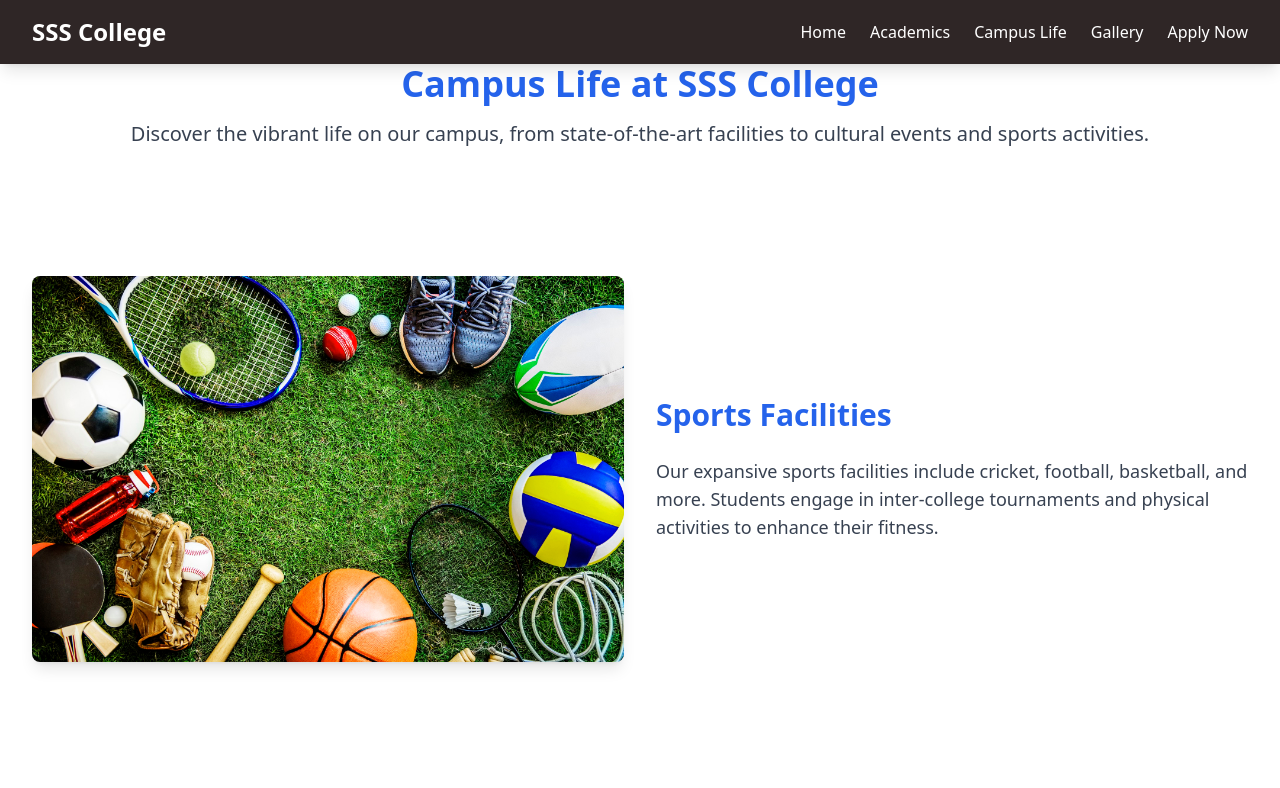
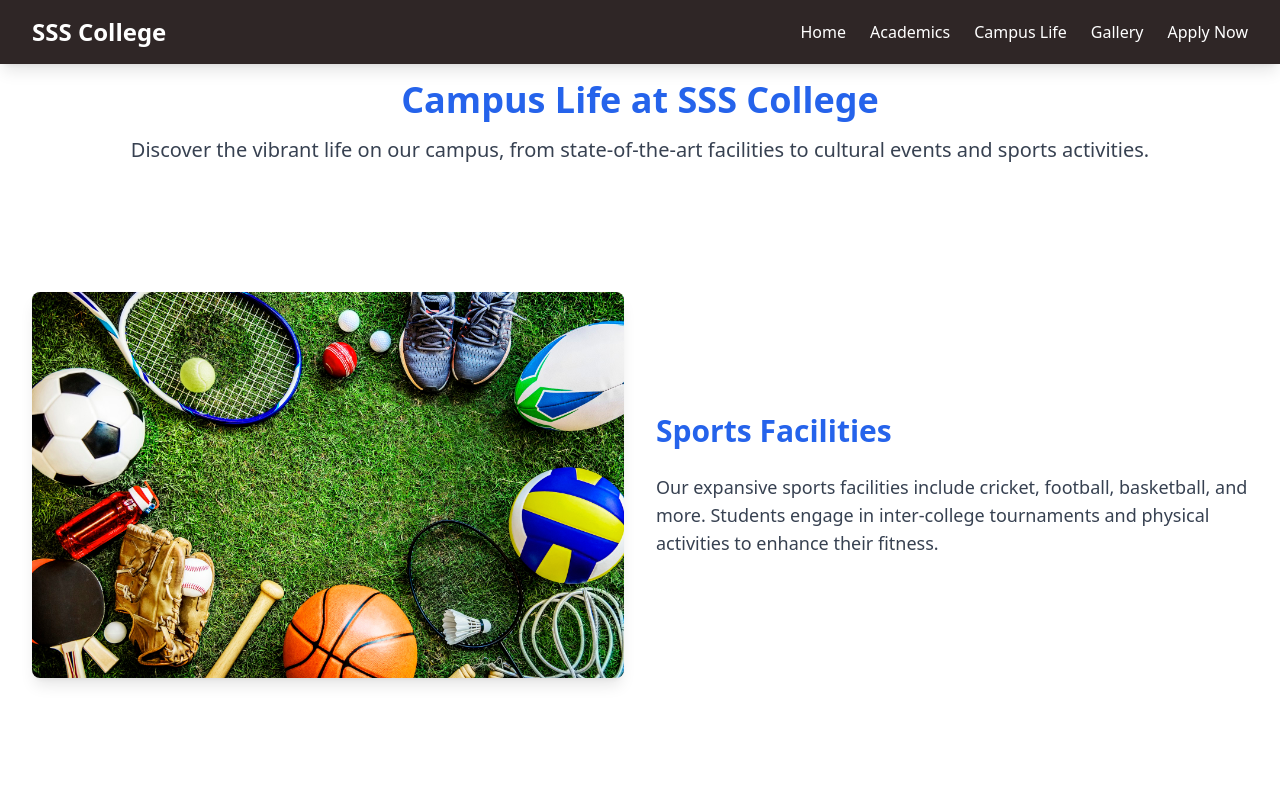
Before and after one commit to Manigandan13/collegeWebsite, a Next.js app: page /campus in a window 1280 px wide. Shown: the top 788 px of the page. Built offline with nearby package versions, Linux system fonts and the light colour scheme.

Commit message:
Update page.js

```diff
--- a/app/campus/page.js
+++ b/app/campus/page.js
@@ -25,7 +25,7 @@ const page = () => {
   }, []);
 
   return (
-    <div className="relative w-full  overflow-hidden">
+    <div className="relative w-full  overflow-hidden mt-4">
 
       {/* Title Section */}
       <div className="text-center py-16">
```
